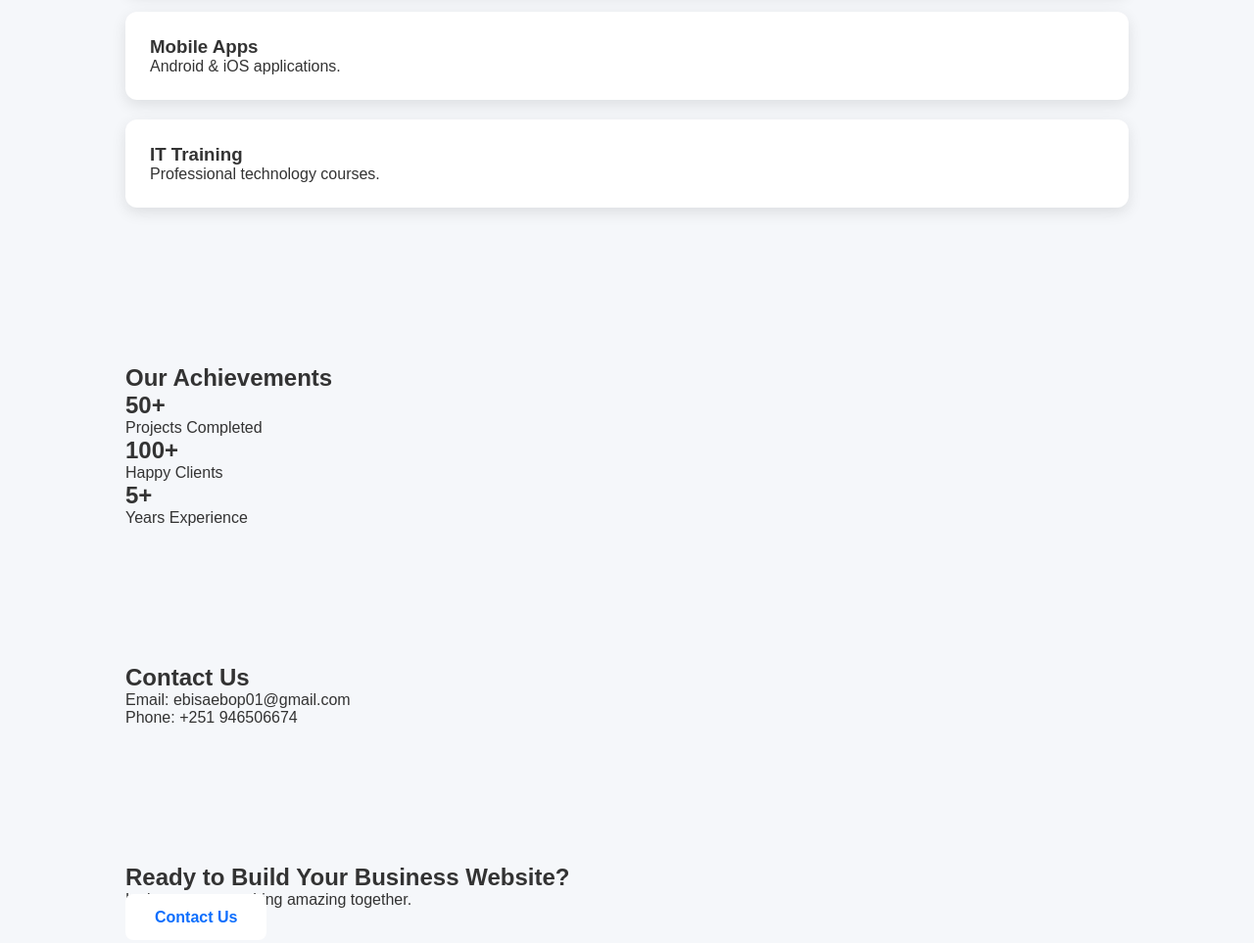
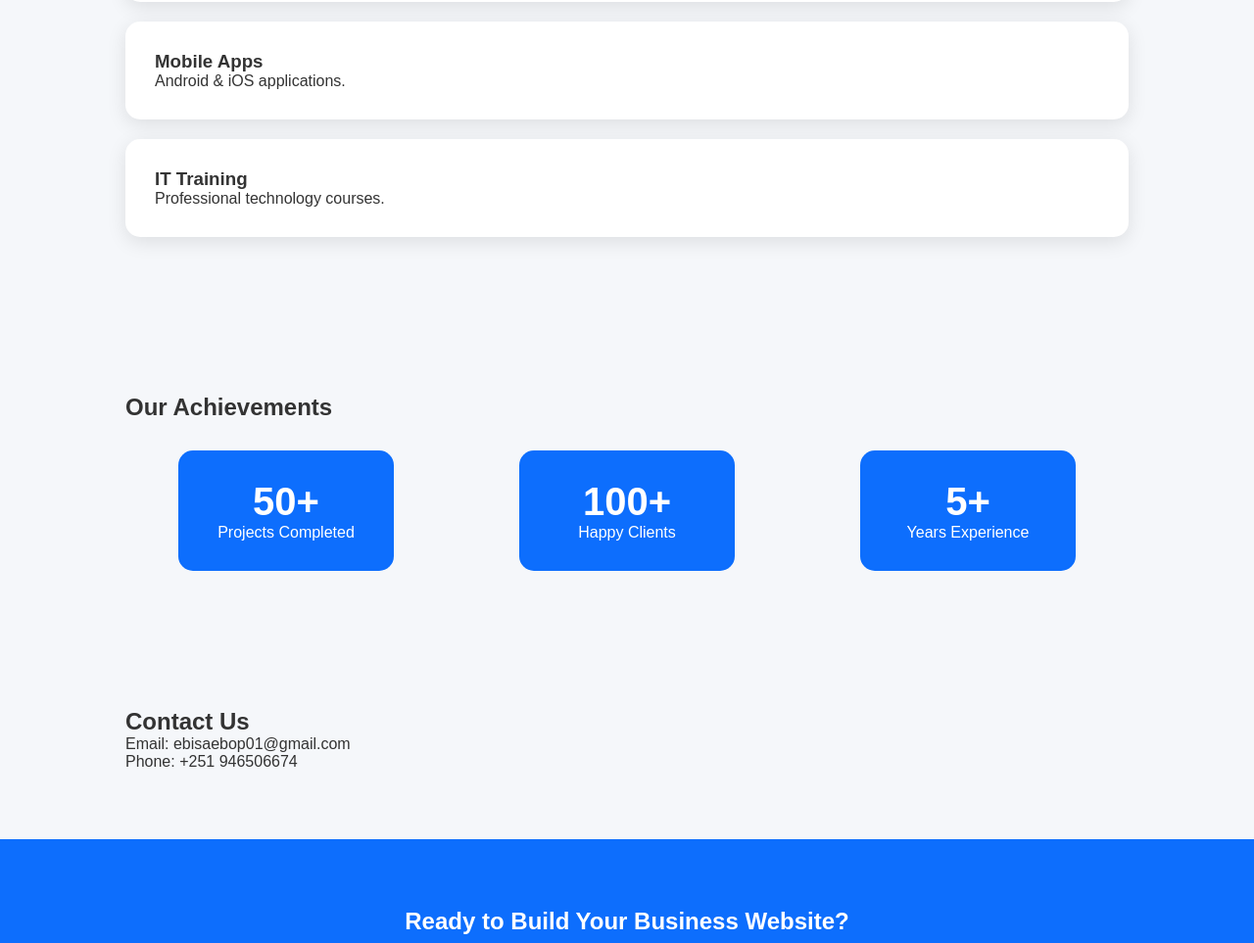
Before and after one commit to ebop04/yeron-tech--wbsite, a plain HTML site: page index.html in a window 1280 px wide. Shown: the part 860-1823 px from the top of the page at 98% size. Drawn offline with Linux system fonts and the light colour scheme.

Commit message:
Add statistics and call-to-action section

```diff
--- a/style.css
+++ b/style.css
@@ -79,10 +79,15 @@ section{
 
 .card{
     background:white;
-    padding:25px;
+    padding:30px;
     margin:20px 0;
-    border-radius:12px;
-    box-shadow:0 5px 15px rgba(0,0,0,0.1);
+    border-radius:15px;
+    box-shadow:0 5px 20px rgba(0,0,0,.1);
+    transition:.3s;
+}
+
+.card:hover{
+    transform:scale(1.03);
 }
 
 footer{
@@ -113,3 +118,44 @@ nav ul{
 }
 
 }
+.stats-container{
+    display:flex;
+    justify-content:space-around;
+    flex-wrap:wrap;
+    gap:20px;
+    margin-top:30px;
+}
+
+.stat{
+    background:#0d6efd;
+    color:white;
+    padding:30px;
+    border-radius:15px;
+    width:220px;
+    text-align:center;
+    transition:.3s;
+}
+
+.stat:hover{
+    transform:translateY(-10px);
+    box-shadow:0 10px 20px rgba(0,0,0,.2);
+}
+
+.stat h1{
+    font-size:40px;
+    }
+.cta{
+    background:#0d6efd;
+    color:white;
+    text-align:center;
+    padding:70px 20px;
+}
+
+.cta h2{
+    color:white;
+    margin-bottom:20px;
+}
+
+.cta p{
+    margin-bottom:25px;
+}
```
